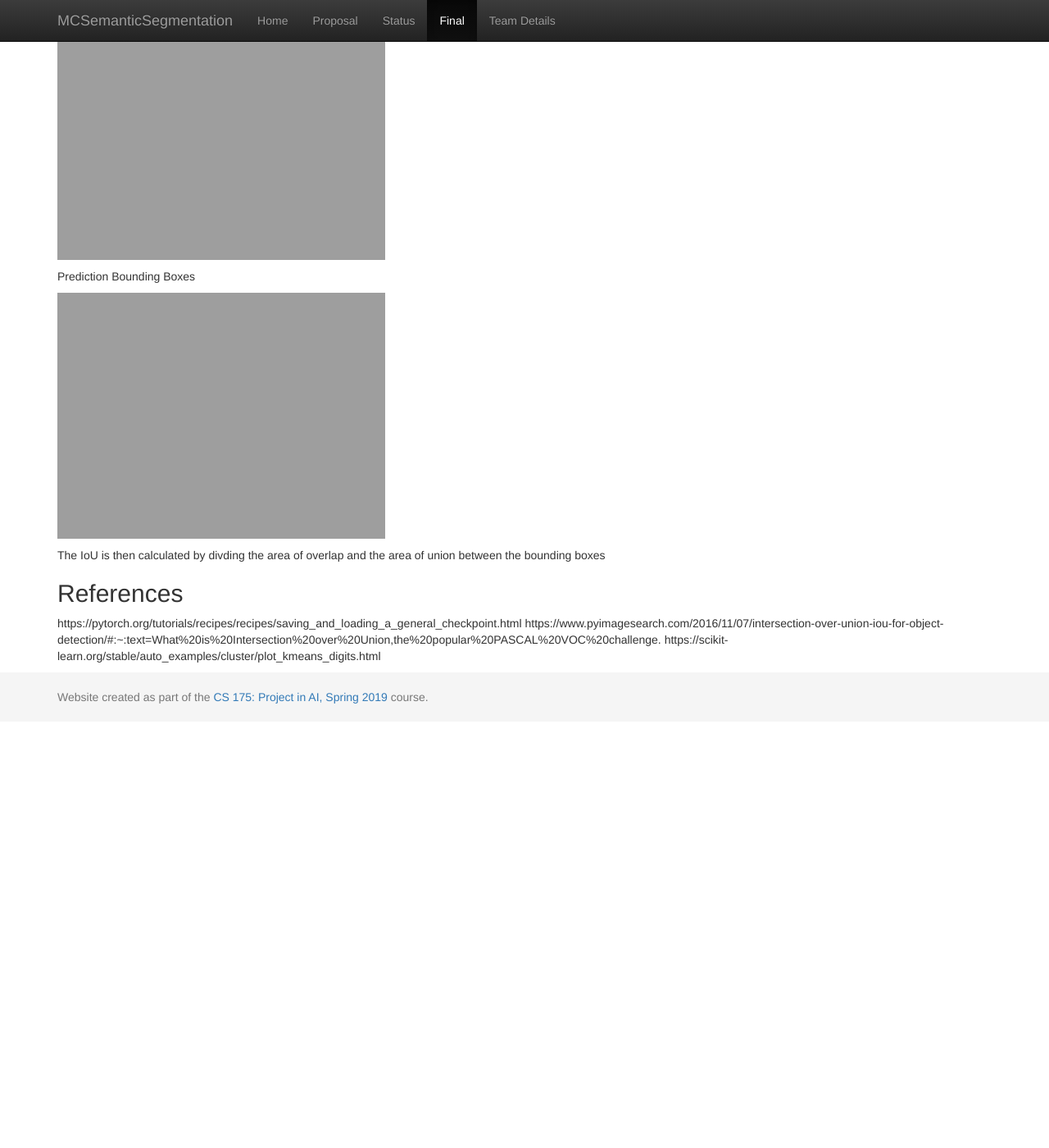
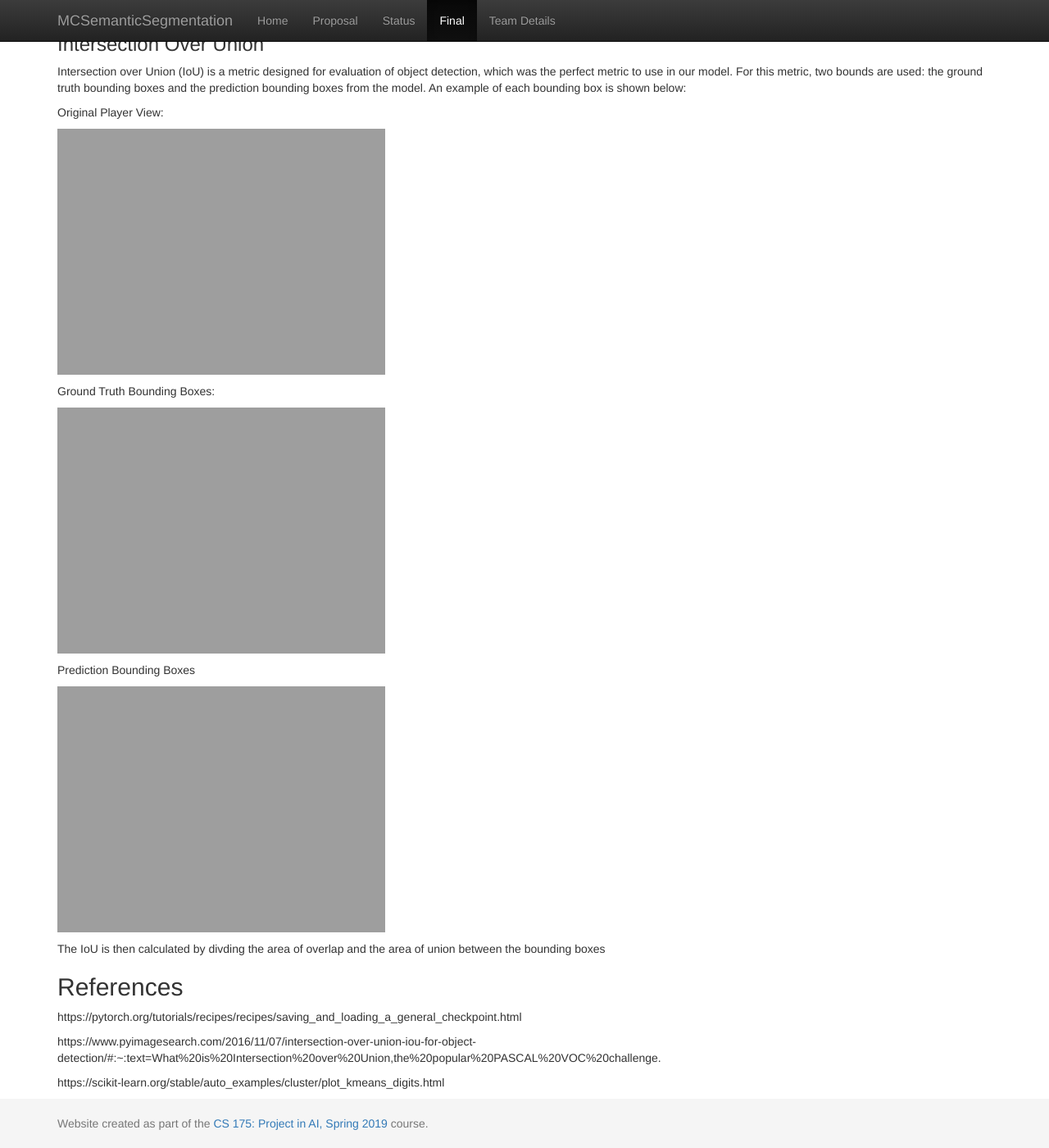
Before and after one commit to KevinJChen/MCSemanticSegmentation, a Jekyll site: the page built from docs/final.md, in a window 1280 px wide and 1400 px high, scrolled down 4419 px. Shown: the whole window at 82% size. Built offline with Jekyll 4.4.1, drawn with Linux system fonts in a browser that asks for light colours; before the commit the page ends 5299 px from its top, so only the background shows below that; some of the changed lines change nothing that is shown.

Commit message:
Update final.md

```diff
--- a/docs/final.md
+++ b/docs/final.md
@@ -16,7 +16,7 @@
 
 An obstacle was using Malmo's functionality to get the location of block/entity, determine whether or not it was in player's view, figure the type of block/entity, and the structure that it was apart of. We had a lot of information to use to decipher simply reading the blocks on the player's screen. Part of our solution involved generating a color map and matching the color ID of the screen to blocks/entities in Minecraft. An example of a generated color map is seen below:
 
-![](./images/colormap_2186.png)
+![](./images/colormap_2186.png) ![](./images/video_2186.png)
 <div style="text-align:center"><img src="./images/colormap_2186.png" width="400"/> </div>
 <div style="text-align:center"><img src="./images/video_2186.png" width="400"/> </div>
 
@@ -97,5 +97,7 @@
 ## References
 
 https://pytorch.org/tutorials/recipes/recipes/saving_and_loading_a_general_checkpoint.html
+
 https://www.pyimagesearch.com/2016/11/07/intersection-over-union-iou-for-object-detection/#:~:text=What%20is%20Intersection%20over%20Union,the%20popular%20PASCAL%20VOC%20challenge.
+
 https://scikit-learn.org/stable/auto_examples/cluster/plot_kmeans_digits.html
```
